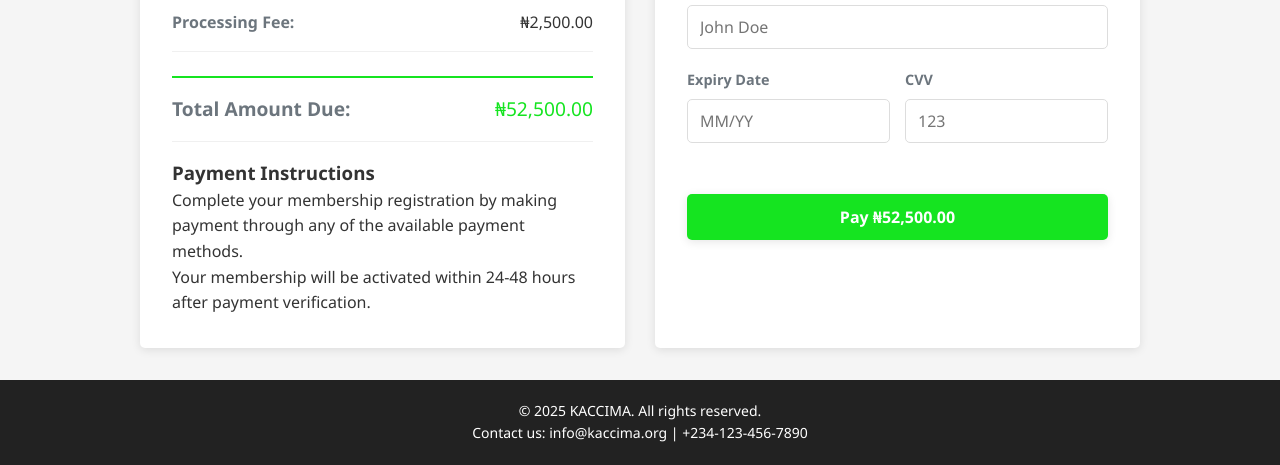
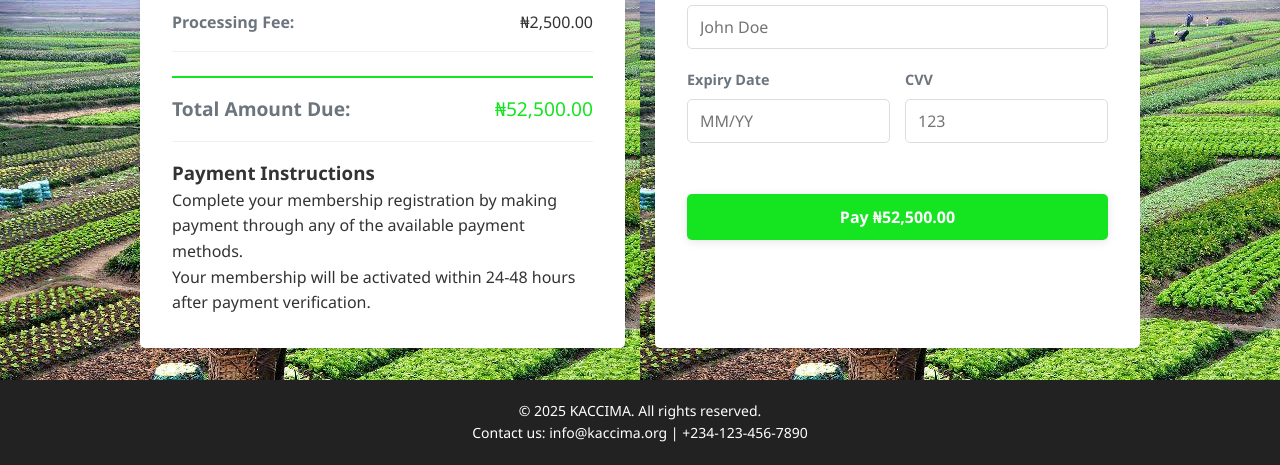
Before and after one commit to umphart/kaccimaregportal, a plain HTML site: page payment.html in a window 1280 px wide. Shown: the part 427-892 px from the top of the page. Drawn offline with Linux system fonts and the light colour scheme.

Commit message:
payment update

```diff
--- a/payment.html
+++ b/payment.html
@@ -26,7 +26,7 @@
         }
 
         body {
-            background-color: #f5f5f5;
+             background-image: url(images/bg4.jpg);
             color: #333;
             line-height: 1.6;
             margin: 0;
```
Also changed, not shown: dashboard.html (+1 -0 lines), organization-profile.html (+1 -1 lines).
